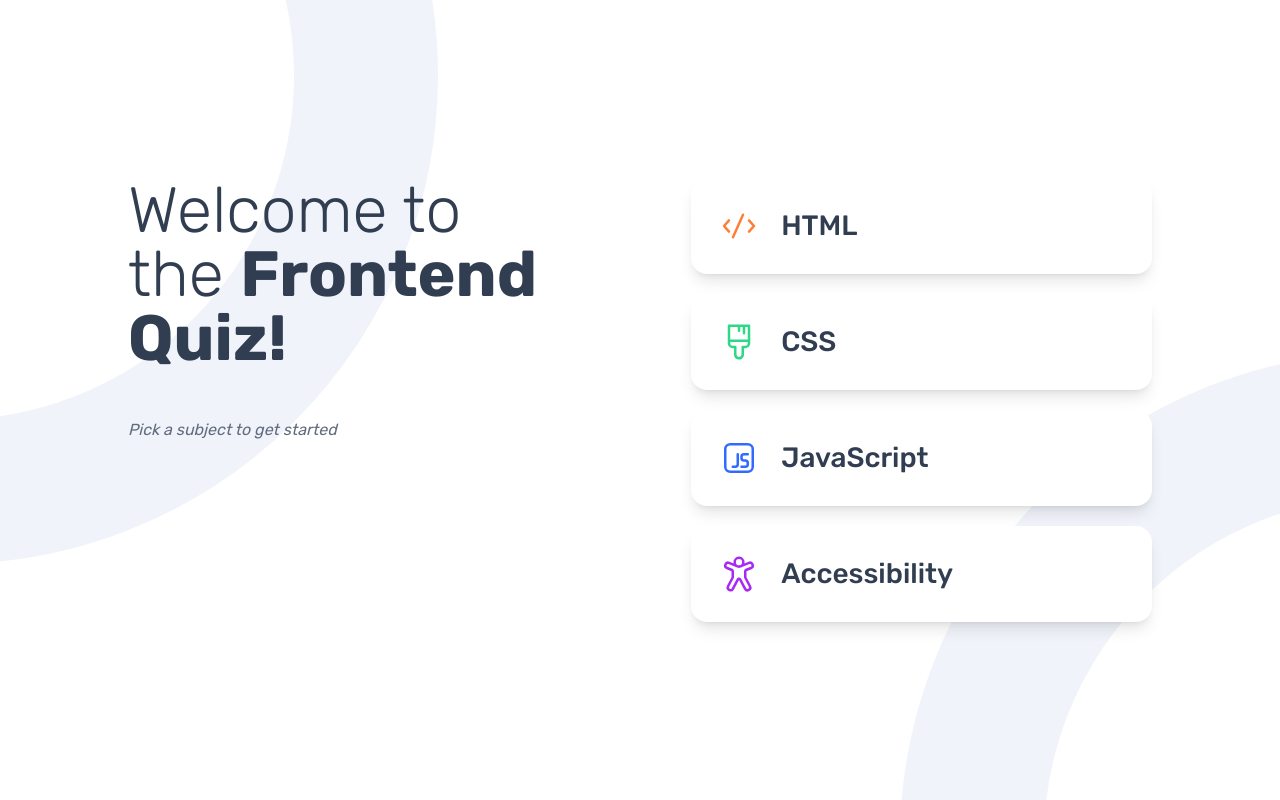
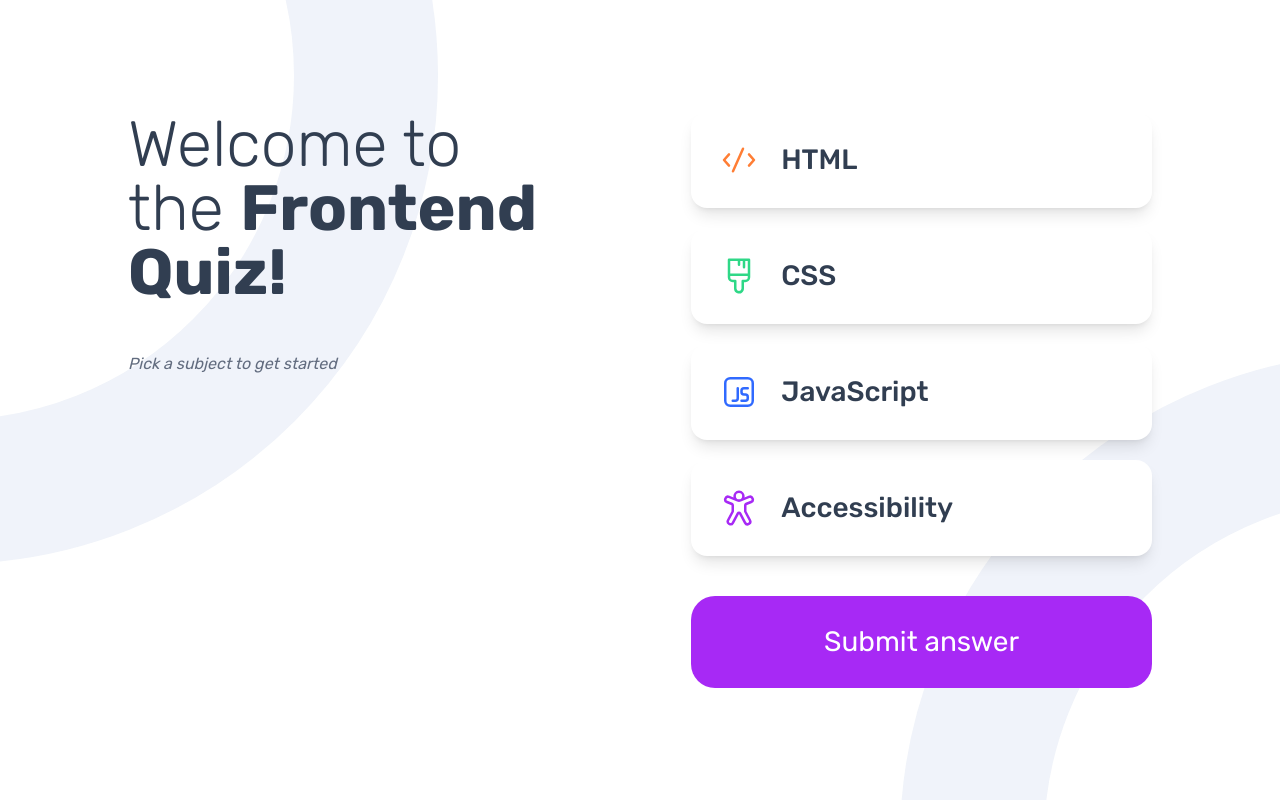
Before and after one commit to AssSam7/fem-quiz, a React (Create React App) app: page / in a window 1280 px wide. Shown: the top 800 px of the page. Built offline with nearby package versions, Linux system fonts and the light colour scheme.

Commit message:
Reusing the OptionsList from App

```diff
--- a/src/App.js
+++ b/src/App.js
@@ -5,6 +5,7 @@ import { useState } from "react";
 import Option from "./components/Option";
 import Welcome from "./components/Welcome";
 import QuestionCard from "./components/QuestionCard";
+import OptionList from "./components/OptionList";
 
 function App() {
   const subjects = data.quizzes.map((item) => ({
@@ -42,15 +43,7 @@ function App() {
         />
       ) : (
         <Welcome>
-          <div className="w-[45%] flex flex-col gap-5">
-            {subjects.map((option) => (
-              <Option
-                option={option}
-                key={option.title}
-                handleClick={onQuizStart}
-              />
-            ))}
-          </div>
+          <OptionList options={subjects} onClick={onQuizStart} />
         </Welcome>
       )}
     </div>
--- a/src/components/OptionList.jsx
+++ b/src/components/OptionList.jsx
@@ -1,10 +1,10 @@
 import Option from "./Option";
 
-export default function OptionList({ options }) {
+export default function OptionList({ options, onClick }) {
   return (
     <div className="w-[45%] flex flex-col gap-5">
       {options.map((option) => (
-        <Option option={option} key={option.title} />
+        <Option option={option} key={option.title} handleClick={onClick} />
       ))}
       {!options.iconName && (
         <button className="mt-5 bg-purple rounded-3xl text-base font-normal text-pure-white p-8">
```
